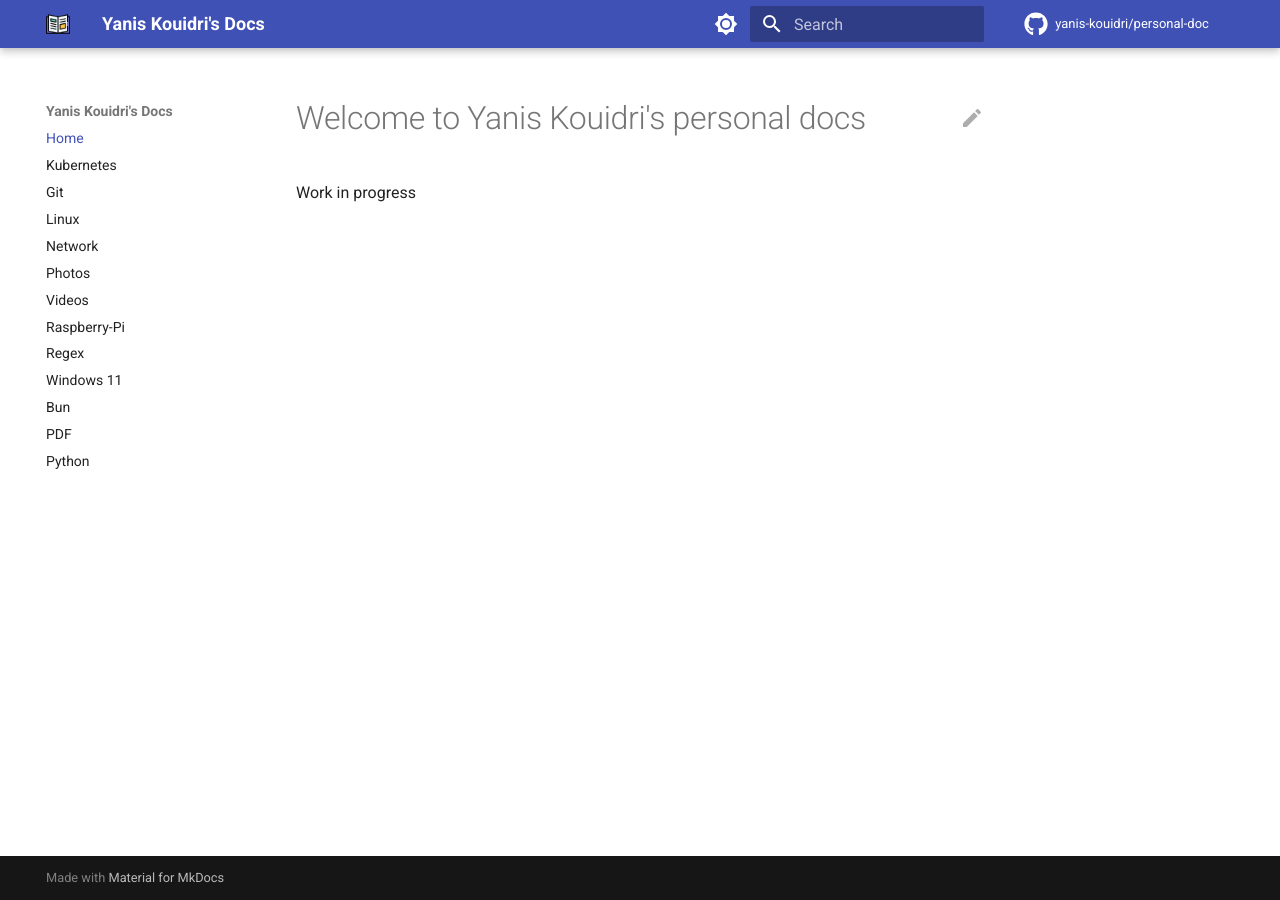
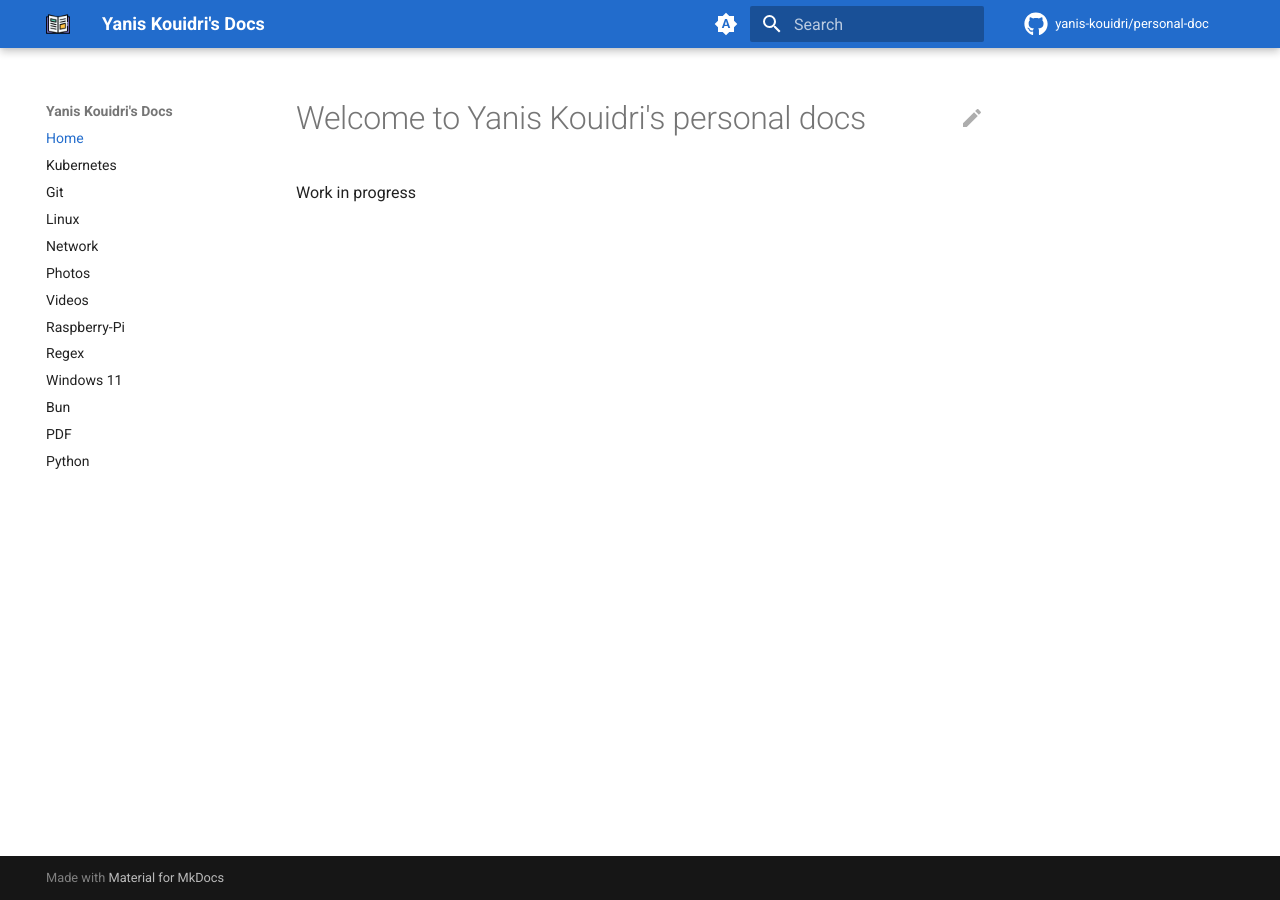
Before and after one commit to Yanis-Kouidri/personal-doc, an MkDocs documentation site: the page built from docs/index.md, in a window 1280 px wide. Built offline with MkDocs 1.6.1 and Material for MkDocs 9.7.7, drawn with Linux system fonts in a browser that asks for light colours; comment, search, counter and statistics services are not loaded.

Commit message:
feat: change colors

```diff
--- /dev/null
+++ b/docs/stylesheets/extra.css
@@ -0,0 +1,8 @@
+:root {
+  --md-primary-fg-color:        #226ccc;
+  --md-accent-fg-color:         #021CE0;
+}
+
+[data-md-color-scheme="slate"] {
+  --md-accent-fg-color:         #16C8E0;
+}
--- a/mkdocs.yml
+++ b/mkdocs.yml
@@ -37,21 +37,33 @@ theme:
     - search.highlight
     - search.share
   palette:
+    # Palette toggle for automatic mode
+    - media: "(prefers-color-scheme)"
+      toggle:
+        icon: material/brightness-auto
+        name: Switch to light mode
+      scheme: default
+
+    # Palette toggle for light mode
     - media: "(prefers-color-scheme: light)"
       scheme: default
-      primary: indigo
-      accent: indigo
+      primary: custom
+      accent: custom
       toggle:
         icon: material/brightness-7
-        name: Switch to light mode
+        name: Switch to dark mode
 
+
+    # Palette toggle for dark mode
     - media: "(prefers-color-scheme: dark)"
       scheme: slate
-      primary: indigo
-      accent: indigo
+      primary: black
+      accent: custom
       toggle:
         icon: material/brightness-4
-        name: Switch to dark mode
+        name: Switch to system preference
+extra_css:
+  - stylesheets/extra.css
 
 markdown_extensions:
   - pymdownx.highlight:
```
